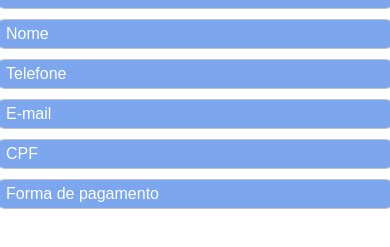
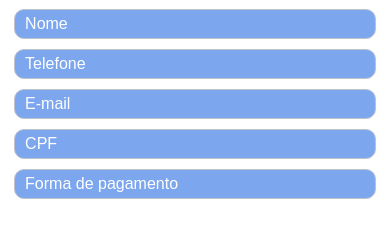
Before and after one commit to mariaccarolina/Projeto-Clinica, a plain HTML site: page assets/agendamento.html in a window 390 px wide. Shown: the part 549-796 px from the top of the page. Drawn offline with Linux system fonts and the light colour scheme.

Commit message:
css-atualização

```diff
--- a/assets/agendamento.css
+++ b/assets/agendamento.css
@@ -42,4 +42,11 @@ input::placeholder{
 }
 
 input:hover{
-  background-color: rgb(228, 164, 75);
+  background-color: rgb(228, 164, 75);}
+
+  @media screen and (max-width:400px) {
+    input{
+        width: 100%;
+       margin: 0 0 10px 0;
+    }
+  }
```
